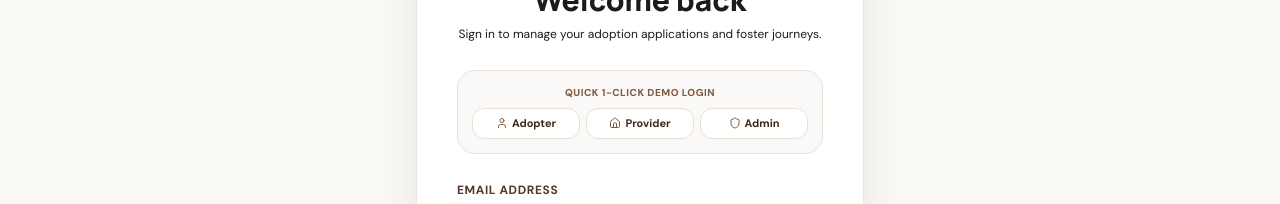
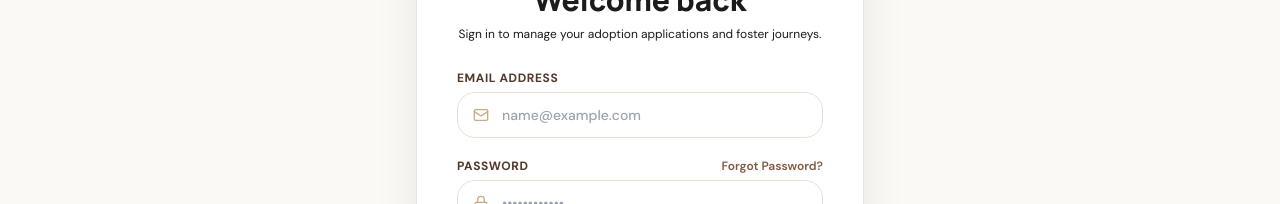
Before and after one commit to ragavsingh/Pet-adoption, a React (Vite) app: page /login in a window 1280 px wide. Shown: the part 257-461 px from the top of the page. Built offline with nearby package versions, Linux system fonts and the light colour scheme; no server answers.

Commit message:
security: remove demo accounts login box and enforce administrative passkey requirement

```diff
--- a/src/components/layout/AdminLayout.tsx
+++ b/src/components/layout/AdminLayout.tsx
@@ -22,13 +22,11 @@ export const AdminLayout: React.FC = () => {
   const { user } = useAuth();
   const [isMobileOpen, setIsMobileOpen] = useState(false);
 
-  // Check if session is already unlocked in this browser tab
+  // Check if session is already unlocked in this browser tab via passkey
   const [isUnlocked, setIsUnlocked] = useState<boolean>(() => {
     try {
       const auth = sessionStorage.getItem(ADMIN_SESSION_KEY);
-      if (auth === 'unlocked') return true;
-      if (user?.role === 'admin') return true;
-      return false;
+      return auth === 'unlocked';
     } catch {
       return false;
     }
@@ -39,20 +37,13 @@ export const AdminLayout: React.FC = () => {
   const [errorMsg, setErrorMsg] = useState('');
   const [isSubmitting, setIsSubmitting] = useState(false);
 
-  useEffect(() => {
-    if (user?.role === 'admin' && !sessionStorage.getItem('pet_admin_explicit_locked')) {
-      setIsUnlocked(true);
-      sessionStorage.setItem(ADMIN_SESSION_KEY, 'unlocked');
-    }
-  }, [user]);
-
   const handleUnlock = (e: React.FormEvent) => {
     e.preventDefault();
     setIsSubmitting(true);
     setErrorMsg('');
 
     const clean = passkey.trim();
-    if (VALID_PASSKEYS.includes(clean) || (user?.email && user.role === 'admin')) {
+    if (VALID_PASSKEYS.includes(clean)) {
       sessionStorage.setItem(ADMIN_SESSION_KEY, 'unlocked');
       sessionStorage.removeItem('pet_admin_explicit_locked');
       setIsUnlocked(true);
--- a/src/contexts/AuthContext.tsx
+++ b/src/contexts/AuthContext.tsx
@@ -351,6 +351,12 @@ export const AuthProvider: React.FC<{ children: React.ReactNode }> = ({ children
   };
 
   const logout = () => {
+    try {
+      sessionStorage.removeItem('pet_admin_session_auth_v2');
+      sessionStorage.removeItem('pet_admin_explicit_locked');
+    } catch {
+      // Ignore in non-browser environments
+    }
     if (authMode === 'supabase') {
       realLogout();
     } else {
--- a/src/pages/auth/LoginPage.tsx
+++ b/src/pages/auth/LoginPage.tsx
@@ -9,9 +9,6 @@ import { recordRegisteredUser } from '../../services/adminService';
 import {
   Lock,
   Mail,
-  User,
-  Home,
-  Shield,
   ShieldCheck,
   AlertCircle,
   ArrowLeft,
@@ -44,7 +41,7 @@ export const LoginPage: React.FC = () => {
   const [errorMessage, setErrorMessage] = useState<string | null>(null);
   const [infoMessage, setInfoMessage] = useState<string | null>(null);
 
-  const { login, realLogin, realLoginWithOtp, realVerifyOtp, realResendOtp } = useAuth();
+  const { realLogin, realLoginWithOtp, realVerifyOtp, realResendOtp } = useAuth();
   const { showToast } = useToast();
   const navigate = useNavigate();
 
@@ -200,23 +197,6 @@ export const LoginPage: React.FC = () => {
     }
   };
 
-  // Quick 1-Click Demo Login (Strictly Isolated Evaluation Helper)
-  const handleQuickDemo = (role: 'adopter' | 'provider' | 'admin') => {
-    if (role === 'adopter') {
-      login('raghav.singh@example.com', 'adopter');
-      showToast('Logged in as Demo Adopter (Raghav)', 'success');
-      navigate('/adopter/dashboard');
-    } else if (role === 'provider') {
-      login('sarah.dsouza@example.com', 'provider');
-      showToast("Logged in as Demo Provider (Sarah)", 'success');
-      navigate('/provider/dashboard');
-    } else {
-      login('admin@petadoption.org', 'admin');
-      showToast('Logged in as Demo Admin', 'success');
-      navigate('/admin/dashboard');
-    }
-  };
-
   return (
     <div className="min-h-[85vh] flex items-center justify-center py-12 px-4 sm:px-6 lg:px-8">
       <div className="w-full max-w-md bg-surface rounded-3xl p-8 sm:p-10 border border-brand-200/80 shadow-soft-lg space-y-7 text-left animate-fade-in">
@@ -259,39 +239,6 @@ export const LoginPage: React.FC = () => {
               </p>
             </>
           )}
-        </div>
-
-        {/* Quick Demo Fill Pills (Evaluation Helper - Kept Separate) */}
-        <div className="p-3.5 bg-brand-50 rounded-2xl border border-brand-200 space-y-2">
-          <span className="text-[10px] font-extrabold uppercase tracking-wider text-brand-600 block text-center">
-            Quick 1-Click Demo Login
-          </span>
-          <div className="grid grid-cols-3 gap-1.5">
-            <button
-              type="button"
-              onClick={() => handleQuickDemo('adopter')}
-              className="py-1.5 px-2 rounded-xl bg-surface hover:bg-brand-100 border border-brand-200 text-[11px] font-bold text-brand-900 transition-colors flex items-center justify-center gap-1"
-            >
-              <User className="w-3 h-3 text-brand-600" />
-              <span>Adopter</span>
-            </button>
-            <button
-              type="button"
-              onClick={() => handleQuickDemo('provider')}
-              className="py-1.5 px-2 rounded-xl bg-surface hover:bg-brand-100 border border-brand-200 text-[11px] font-bold text-brand-900 transition-colors flex items-center justify-center gap-1"
-            >
-              <Home className="w-3 h-3 text-brand-600" />
-              <span>Provider</span>
-            </button>
-            <button
-              type="button"
-              onClick={() => handleQuickDemo('admin')}
-              className="py-1.5 px-2 rounded-xl bg-surface hover:bg-brand-100 border border-brand-200 text-[11px] font-bold text-brand-900 transition-colors flex items-center justify-center gap-1"
-            >
-              <Shield className="w-3 h-3 text-brand-600" />
-              <span>Admin</span>
-            </button>
-          </div>
         </div>
 
         {/* Informational Message Banner */}
```
